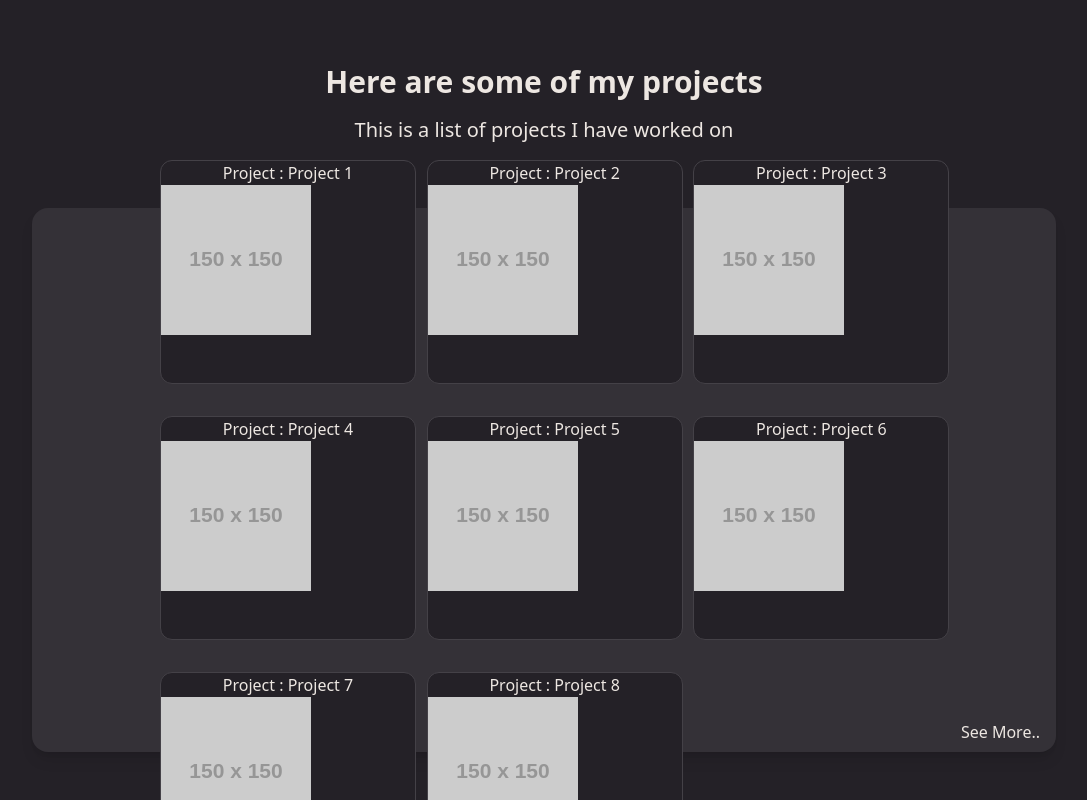
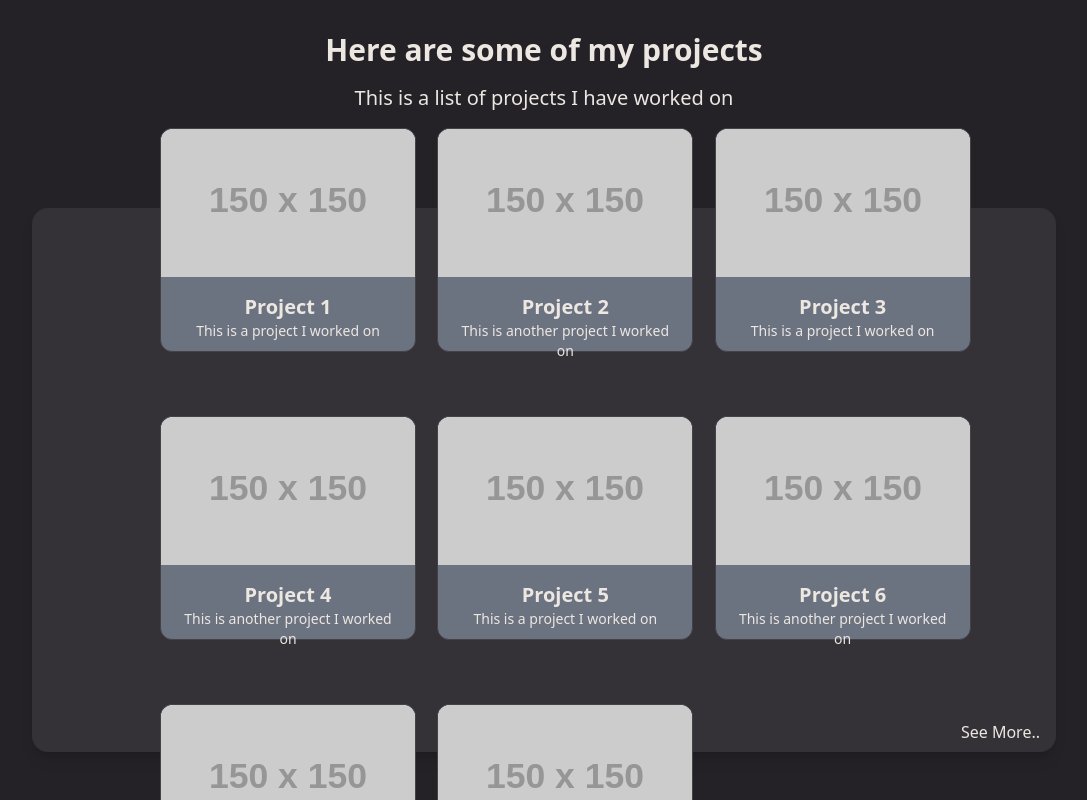
Before and after one commit to Tomi-Tom/Tomfolio, a React (Vite) app: page / in a window 1280 px wide. Shown: the part 1520-2320 px from the top of the page, without its empty margins (96-1183 px from the left). Built offline with nearby package versions, Linux system fonts and the light colour scheme.

Commit message:
feat: base card and animation for projects preview

```diff
--- a/src/components/Home/PreviewProjectsSection.tsx
+++ b/src/components/Home/PreviewProjectsSection.tsx
@@ -69,17 +69,11 @@ export default function PresentationSection(): ReactElement {
         </p>
         <div
           className={
-            'grid justify-between gap-8 max-lg:grid-cols-1 lg:grid-cols-2 xl:grid-cols-3 2xl:grid-cols-4'
+            'grid justify-between gap-16 max-lg:grid-cols-1 lg:grid-cols-2 xl:grid-cols-3 2xl:grid-cols-4'
           }
         >
           {projects.map((project, index) => (
-            <div
-              key={index}
-              className="min-h-56 min-w-64 items-center justify-center rounded-xl border border-border-1 bg-background-1 text-center"
-            >
-              <p>Project : {project.title}</p>
-              <img src={project.image} alt={project.title} />
-            </div>
+            <Card key={index} {...project} />
           ))}
         </div>
         <button
@@ -96,3 +90,19 @@ export default function PresentationSection(): ReactElement {
     </div>
   )
 }
+
+const Card = ({ title, description, image, link, github }) => {
+  return (
+    <div className="group h-56 min-w-64">
+      <div className="size-full rounded-xl border border-border-1 bg-gray-500 text-center transition-all duration-300 group-hover:-translate-y-5 group-hover:scale-110 group-hover:shadow-lg">
+        <div className="relative h-2/3 w-full overflow-hidden rounded-t-xl bg-gray-50">
+          <img src={image} alt={title} className="h-full w-full object-cover" />
+        </div>
+        <div className="p-4">
+          <h2 className="text-xl font-bold">{title}</h2>
+          <p className="text-sm">{description}</p>
+        </div>
+      </div>
+    </div>
+  )
+}
```
